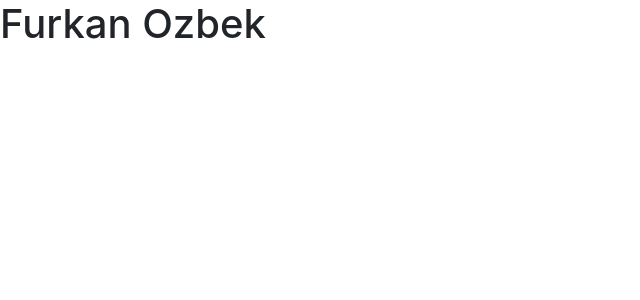
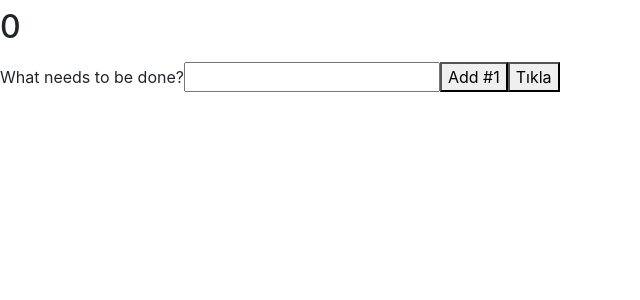
Before and after one commit to RoyalDevGit/Blog, a React (Create React App) app: page / in a window 1280 px wide. Shown: the top 300 px of the page, without its empty margins (0-640 px from the left). Built offline with nearby package versions, Linux system fonts and the light colour scheme.

Commit message:
TODO app

```diff
--- a/src/App.js
+++ b/src/App.js
@@ -1,9 +1,9 @@
 import React from 'react';
-
+import Todo from './Components/Todo';
 class App extends React.Component {
   render() {
     return (
-      <h1>Furkan Ozbek</h1>
+      <Todo />
     );
   }
 }
--- /dev/null
+++ b/src/Components/Todo-List.js
@@ -0,0 +1,18 @@
+
+import React from 'react';
+
+class TodoList extends React.Component {
+    render() {
+        return (
+            <ul>
+                {
+                    this.props.itemler.map(item => (
+                        <li key={item.id}>{item.text}</li>
+                    ))
+                }
+            </ul>
+        );
+    }
+}
+
+export default TodoList;
--- /dev/null
+++ b/src/Components/Todo.js
@@ -0,0 +1,67 @@
+import React from 'react';
+import TodoList from './Todo-List';
+
+
+class TodoApp extends React.Component {
+    constructor(props) {
+        super(props);
+        this.state = {
+            itemler: [],
+            text: '',
+            saniye: 0
+        };
+        // this.handleChange = this.handleChange.bind(this);
+        // this.handleSubmit = this.handleSubmit.bind(this);
+    }
+    tick = () => {
+        this.setState({ saniye: this.state.saniye + 1 })
+    }
+
+    handleChange = (e) => {
+        this.setState({ text: e.target.value });
+    }
+
+    handleSubmit = (e) => {
+        e.preventDefault();
+        if (!this.state.text.length) {
+            return;
+        }
+        const newItem = {
+            text: this.state.text,
+            id: Date.now()
+        };
+        this.setState(state => ({
+            itemler: state.itemler.concat(newItem),
+            text: ''
+        }));
+    }
+    render() {
+        return (
+            <div>
+                <h3>{this.hello}</h3>
+                <h2>{this.state.saniye}</h2>
+                <TodoList itemler={this.state.itemler} />
+                <form onSubmit={this.handleSubmit}>
+                    <label htmlFor="new-todo">
+                        What needs to be done?
+                    </label>
+                    <input
+                        id="new-todo"
+                        onChange={this.handleChange}
+                        value={this.state.text}
+                    />
+                    <button>
+                        Add #{this.state.itemler.length + 1}
+                    </button>
+                    <button onClick={this.tick}>
+                        Tıkla
+                    </button>
+                </form>
+                <h4>{this.state.text}</h4>
+            </div>
+        );
+    }
+
+
+}
+export default TodoApp;
```
